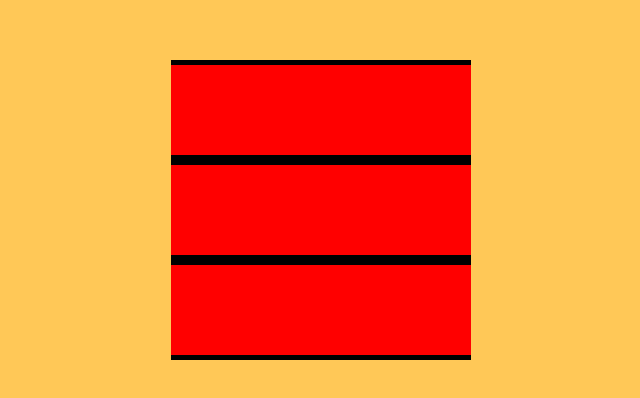
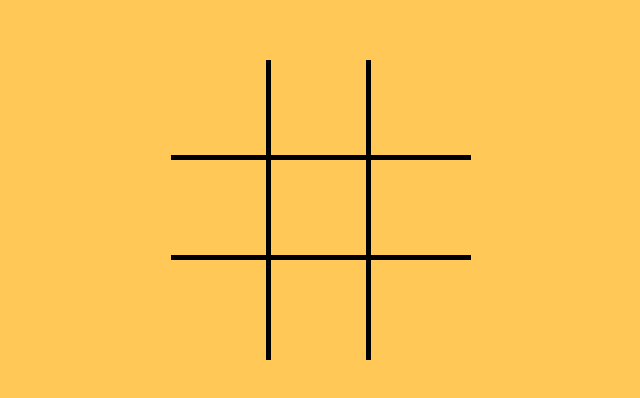
Before and after one commit to theguylex/tic-tac-toe, a plain HTML site: page index.html in a window 1280 px wide. Shown: the part 198-596 px from the top of the page, without its empty margins (319-959 px from the left). Drawn offline with Linux system fonts and the light colour scheme.

Commit message:
cell-borders

```diff
--- a/style.css
+++ b/style.css
@@ -7,12 +7,13 @@ body {
     display: flex;
     justify-content: center;
     align-items: center;
+    font-family: Arial, Helvetica, sans-serif;
 }
 
 .board {
     height: 300px;
     width: 300px;
-    background-color: red;
+    /* background-color: red; */
     display: grid;
     grid-template-columns: repeat(3, 1fr);
     grid-template-rows: repeat(3, 1fr);
@@ -20,5 +21,22 @@ body {
 
 .cell {
     border-bottom: 5px solid black;
-    border-top: 5px solid black;
+    border-right: 5px solid black;
+    font-size: 50px;
+    text-align: center;
+    line-height: 95px;
+    cursor: pointer;
+    user-select: none;
 }
+
+.cell:nth-child(3n) {
+    border-right: none;
+}
+
+.cell:nth-child(n+7) {
+    border-bottom: none;
+}
+
+.cell.highlight {
+    background-color: #f7b32c;
+}
```
